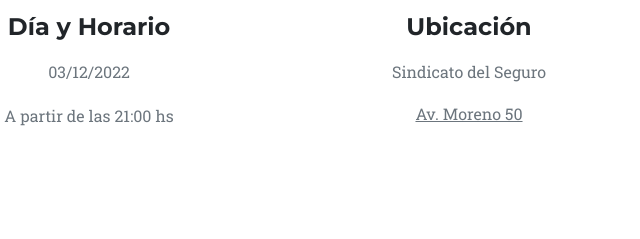
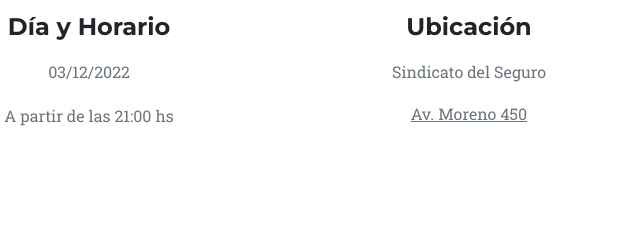
Before and after one commit to lcattaneo82/cumple, a plain HTML site: page index.html in a window 1280 px wide. Shown: the part 1191-1430 px from the top of the page, 171-811 px from the left. Drawn offline with nearby package versions, Linux system fonts and the light colour scheme.

Commit message:
dirección Sindicato

```diff
--- a/index.html
+++ b/index.html
@@ -68,8 +68,8 @@
                         </span>
                         <h4 class="my-3">Ubicación</h4>
                         <p class="text-muted">Sindicato del Seguro</p>
-                        <!-- <p class="text-muted">Av. Moreno 50</p> -->
-                        <a class="text-muted" href="https://www.google.com/maps/dir//Av.+Moreno+50,+Sunchales,+Santa+Fe/@-30.9422882,-61.6395695,12z/data=!4m8!4m7!1m0!1m5!1m1!1s0x943545acd1f4ca7f:0x6ed396ce0829c2dd!2m2!1d-61.5695293!2d-30.9423071">Av. Moreno 50</a>
+                        <!-- <p class="text-muted">Av. Moreno 450</p> -->
+                        <a class="text-muted" href="https://www.google.com/maps/dir//Av.+Moreno+50,+Sunchales,+Santa+Fe/@-30.9422882,-61.6395695,12z/data=!4m8!4m7!1m0!1m5!1m1!1s0x943545acd1f4ca7f:0x6ed396ce0829c2dd!2m2!1d-61.5695293!2d-30.9423071">Av. Moreno 450</a>
                     </div>
                     <div class="col-md-4">
                         <span class="fa-stack fa-4x">
```
